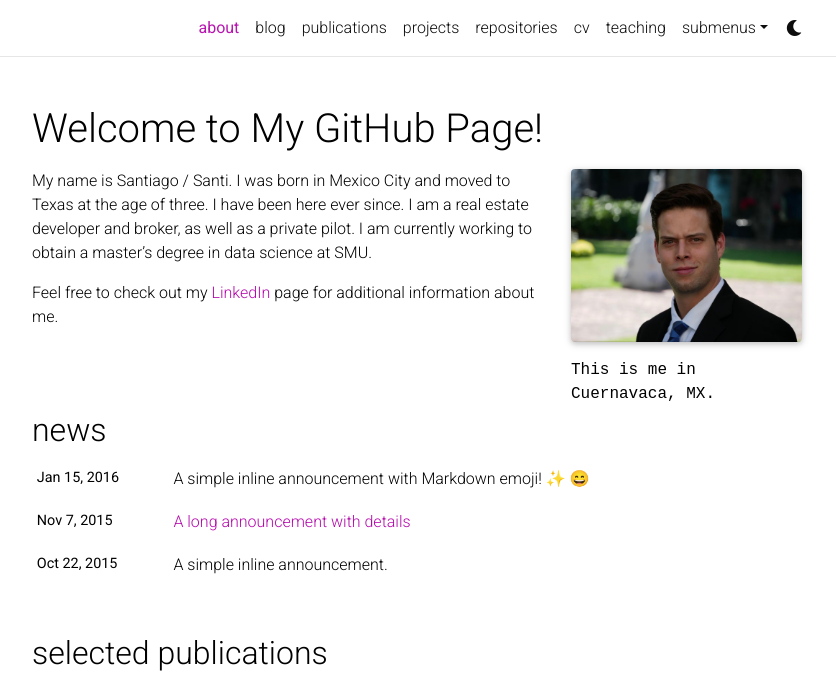
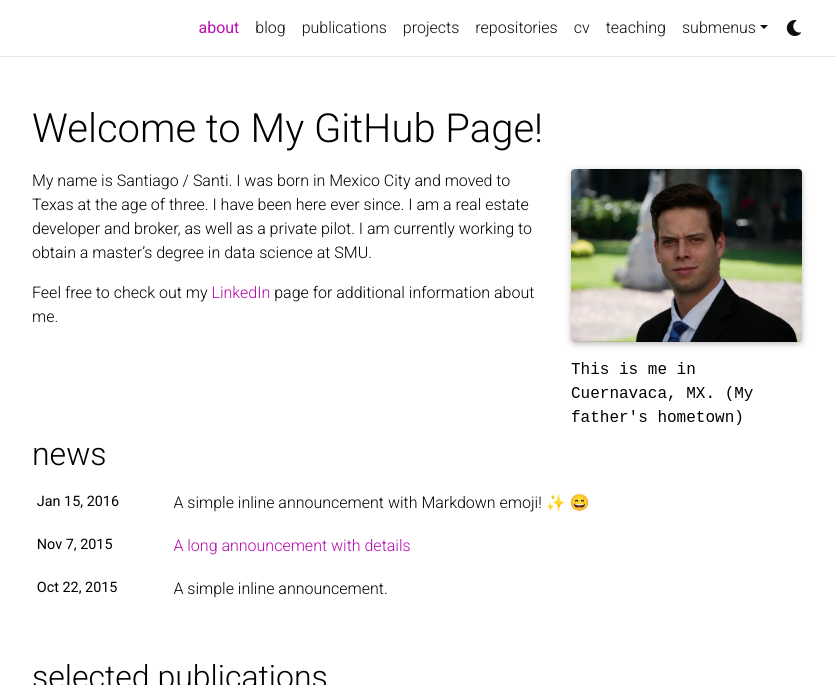
Before and after one commit to santigtz95/santigtz95.github.io, a Jekyll site: the page built from _pages/about.md, in a window 1280 px wide and 998 px high, cut to the strip 0-685 px from the top of the window. Shown: the whole strip, without its empty margins (223-1059 px from the left). Built offline with Jekyll 4.4.1, drawn with Linux system fonts in a browser that asks for light colours; full-size pictures stand in for the smaller copies a plugin makes; emoji names are drawn with the system emoji font; comment, search, counter and statistics services are not loaded; a style sheet for code colours, icons or effects is not loaded.

Commit message:
typo fix

```diff
--- a/_pages/about.md
+++ b/_pages/about.md
@@ -9,8 +9,8 @@ profile:
   image: Profile Pic
   image_circular: false # crops the image to make it circular
   address: >
-    <p> This is me in Cuernavaca, MX. </p>
-    <p (My father's hometown)   </p>
+    <p> This is me in Cuernavaca, MX. (My father's hometown) </p>
+    <p</p>
     <p></p>
 
 news: true  # includes a list of news items
```
